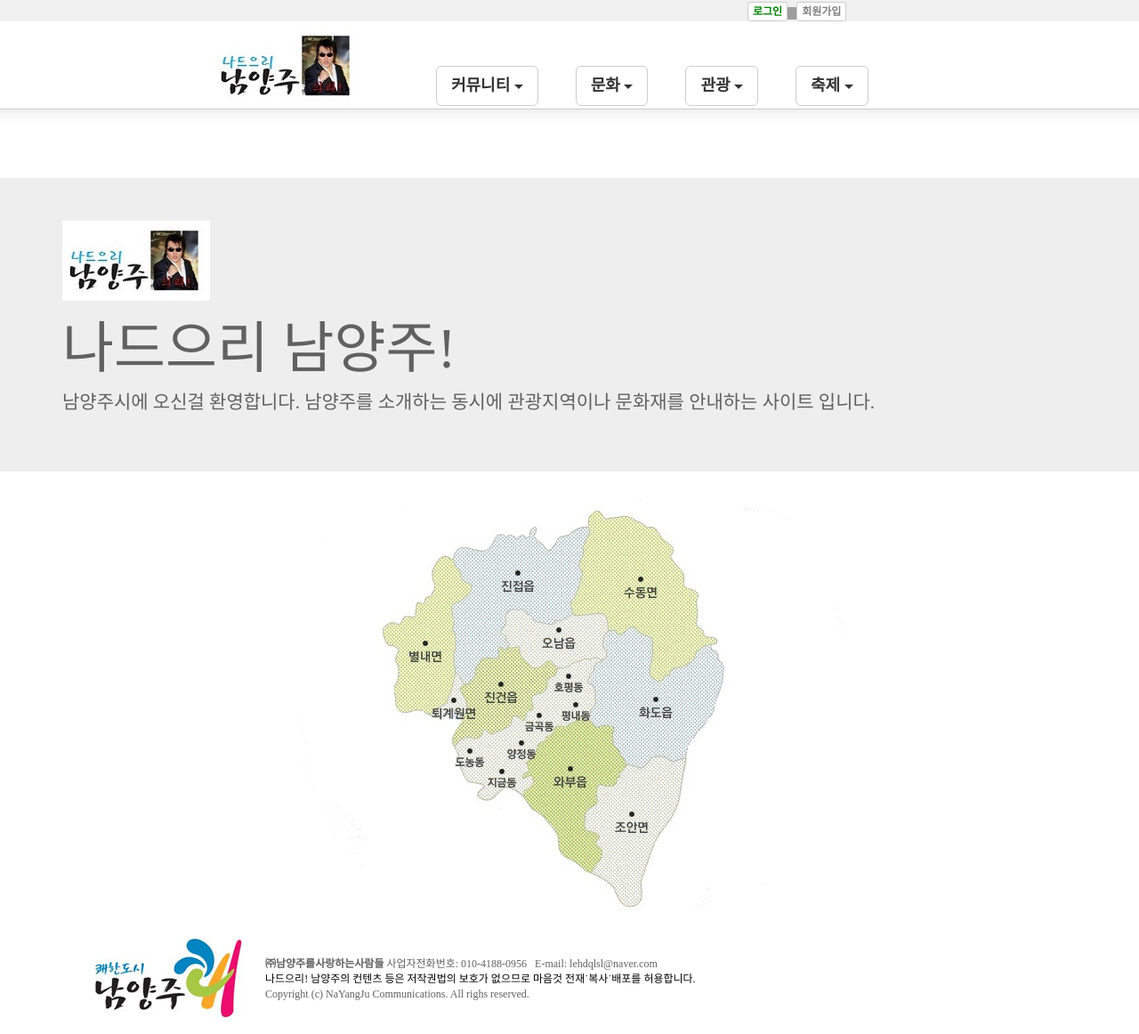
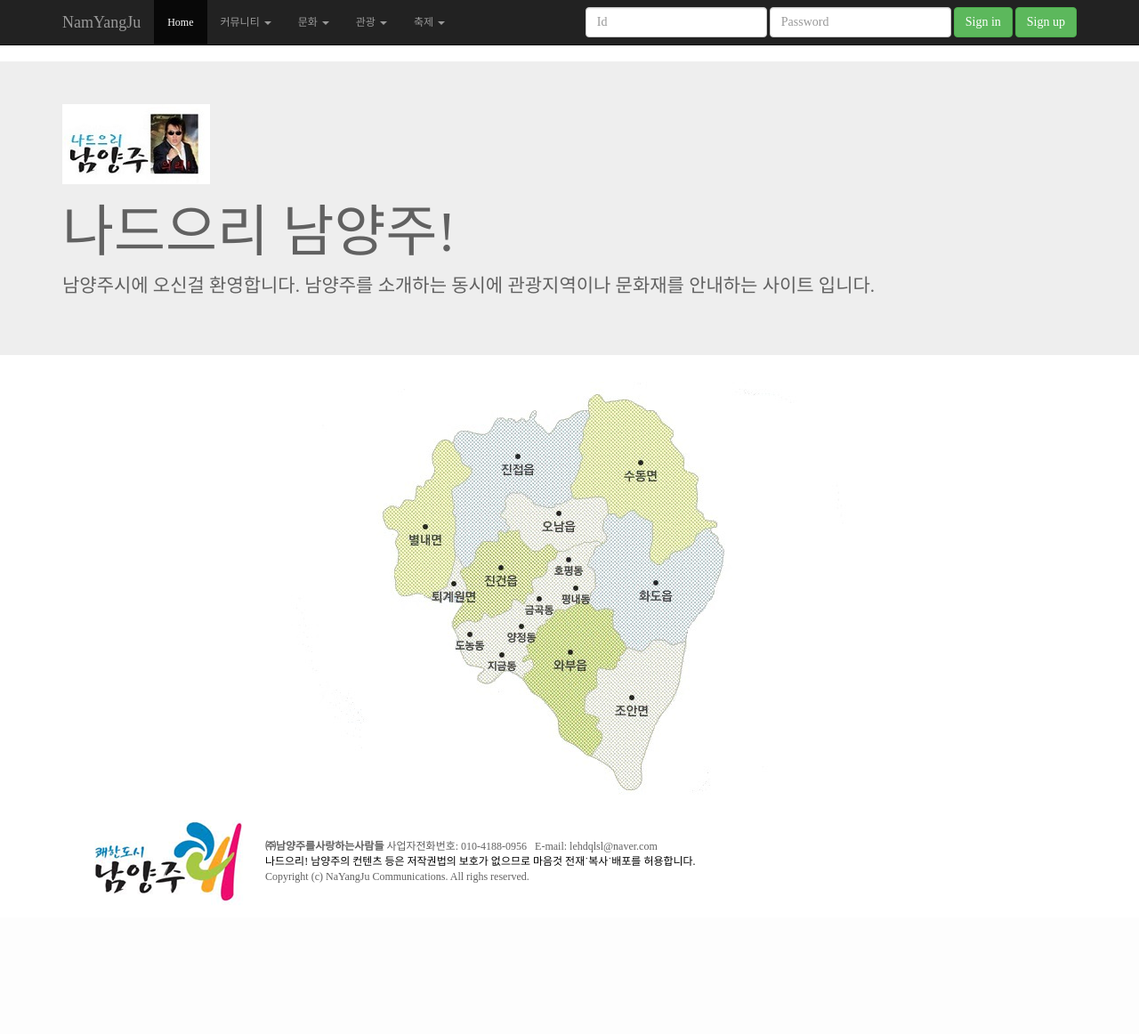
Before and after one commit to na94ojt/JSPProject, a Java web app: page / in a window 1280 px wide. Shown: the whole page at 89% size. After the commit the page ends 1015 px from the top, so only its background shows below. Run offline with Tomcat 11, a stand-in JSP engine, Linux system fonts and the light colour scheme; some libraries are stand-ins or nearby versions; grey boxes are pictures that could not be loaded.

Commit message:
topArea 수정 그로인한 폼수정

```diff
--- a/WebContent/index.jsp
+++ b/WebContent/index.jsp
@@ -12,9 +12,8 @@
 
 <body>
 
+<!-- 상단 메뉴-->
 <%@ include file="topArea.jsp"%>
-
-<!-- 상단 메뉴-->
 <!-- ------하단메뉴----   -->
 
 
--- a/WebContent/topArea.jsp
+++ b/WebContent/topArea.jsp
@@ -66,98 +66,65 @@
 	//]]>
 </script>
 <!-- 상단 메뉴-->
-<div id="topArea">
-	<div class="boxT">
-
-			<ul class="topNvBox">
-				<li>
-					<a href = "login.jsp">
-						<button type="button" class="btn btn-default btn-xs"><font color=green><b>로그인</b></font></button>
-					</a>
-				</li>
-				<li class="li_line"></li>
-				<li>
-					<a href = "MemberRegForm.html">
-						<button type="button" class="btn btn-default btn-xs"><font color=gray><b>회원가입</b></font></button>
-					</a>
-				</li>
-			</ul>
-
-			<ul class="logoGnv">
-
-				<li class="logo">
-					<a href="index.html">
-						<img src="image/img_logo.jpg" alt="나드으리 남양주!!">
-					</a>
-				</li>
-
-				<li class="Gnv">
-
-					<div class="subnav">
-						<ul class="nav nav-pills" role="navigation">
+  <div class="navbar navbar-inverse navbar-fixed-top">
+      <div class="container">
+        <div class="navbar-header">
+          <button type="button" class="navbar-toggle" data-toggle="collapse" data-target=".navbar-collapse">
+            <span class="icon-bar"></span>
+            <span class="icon-bar"></span>
+            <span class="icon-bar"></span>
+          </button>
+          <a class="navbar-brand" href="#">NamYangJu</a>
+        </div>
+        <div class="navbar-collapse collapse">
+          <ul class="nav navbar-nav">
+            <li class="active"><a href="index.jsp">Home</a></li>
             <li class="dropdown">
-								<div class="lr">
-								<a class="btn btn-default btn-lg dropdown-toggle" data-toggle="dropdown">
-									<b>커뮤니티</b>
-									<span class="caret"></span>
-								</a>
+              <a href="#" class="dropdown-toggle" data-toggle="dropdown">커뮤니티 <b class="caret"></b></a>
               <ul class="dropdown-menu">
                 <li onclick="document.location='공지사항.jsp';"><a>공지사항</a></li>
-									<li onclick="document.location='포토갤러리.jsp';"><a>포토갤러리</a></li>
-									<li  onclick="document.location='자유게시판.jsp';"><a>자유게시판</a></li>
+                <li onclick="document.location='포토갤러리.jsp';"><a>자유게시판</a></li>
+                <li onclick="document.location='자유게시판'.jsp';"><a>포토갤러리</a></li>
               </ul>
-								</div>
             </li>
-
-
             <li class="dropdown">
-								<div class="lr">
-								<a class="btn btn-default btn-lg dropdown-toggle" data-toggle="dropdown">
-									<b>문화</b>
-									<span class="caret"></span>
-								</a>
+              <a href="#" class="dropdown-toggle" data-toggle="dropdown">문화 <b class="caret"></b></a>
               <ul class="dropdown-menu">
                 <li><a>박물관</a></li>
                 <li><a>미술관</a></li>
               </ul>
-								</div>
             </li>
-
-
             <li class="dropdown">
-								<div class="lr">
-								<a class="btn btn-default btn-lg dropdown-toggle" data-toggle="dropdown">
-									<b>관광</b>
-									<span class="caret"></span>
-								</a>
+              <a href="#" class="dropdown-toggle" data-toggle="dropdown">관광 <b class="caret"></b></a>
               <ul class="dropdown-menu">
                 <li><a>나들이</a></li>
                 <li><a>다산길</a></li>
                 <li><a>맛집</a></li>
               </ul>
-								</div>
             </li>
-
             <li class="dropdown">
-								<div class="lr">
-								<a class="btn btn-default btn-lg dropdown-toggle" data-toggle="dropdown">
-									<b>축제</b>
-									<span class="caret"></span>
-								</a>
+              <a href="#" class="dropdown-toggle" data-toggle="dropdown">축제 <b class="caret"></b></a>
               <ul class="dropdown-menu">
                 <li><a>다산문화재</a></li>
                 <li><a>광릉숲문화축제</a></li>
-									<li><a>슬로푸드국제대회</a></li>
+                <li><a>슬로우푸드국제대회</a></li>
               </ul>
-								</div>
-							</li>
-
-						</ul>
-					</div>
             </li>
           </ul>
+          <form class="navbar-form navbar-right">
+            <div class="form-group">
+              <input type="text" placeholder="Id" class="form-control">
+            </div>
+            <div class="form-group">
+              <input type="password" placeholder="Password" class="form-control">
+            </div>
+            <button type="submit" class="btn btn-success" onClick="SignInPro.jsp">Sign in</button>
+            <button type="submit" class="btn btn-success" onClick="SignUpPro.jsp">Sign up</button>
+          </form>
+        </div><!--/.navbar-collapse -->
      </div>
 </div>
+<br><br><br><br>
 
 </body>
 </html>
--- a/WebContent/공지사항.jsp
+++ b/WebContent/공지사항.jsp
@@ -12,7 +12,6 @@
 <body>
 
 <%@ include file="topArea.jsp"%>
-
 <!----------------------------------- 하단메뉴 ------------------------------------------------->
 <div id="middle">
 
```
Lines whose indentation alone changed are shown as unchanged.
